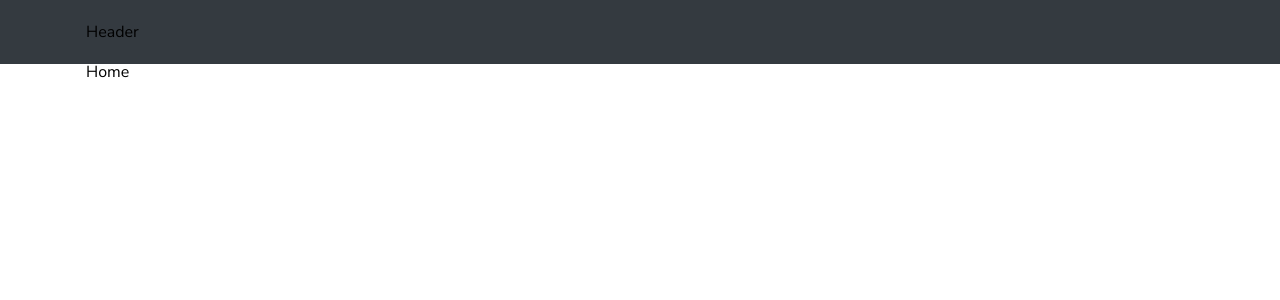
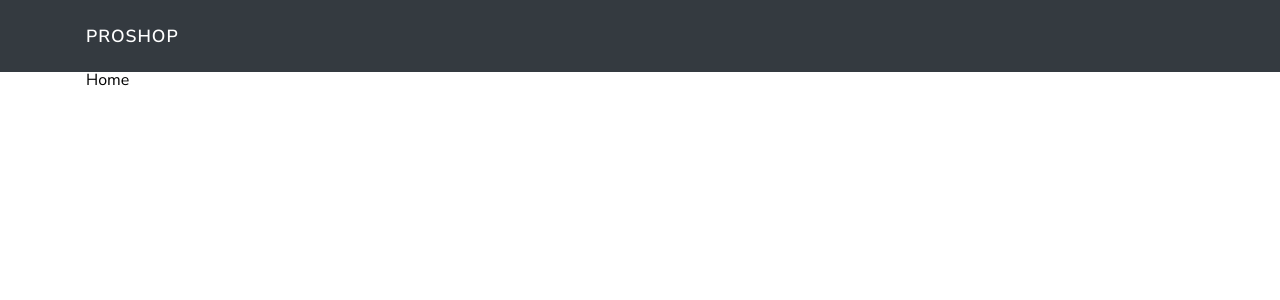
Before and after one commit to gigaamiridze/proshop, a React (Vite) app in the folder client/: page / in a window 1280 px wide. Shown: the top 300 px of the page. Built offline with nearby package versions, Linux system fonts and the light colour scheme.

Commit message:
[Client] Added logo title for header

```diff
--- a/client/src/components/Header.tsx
+++ b/client/src/components/Header.tsx
@@ -1,10 +1,20 @@
-import { HeaderContainer, Container } from '../styles';
+import { HeaderContainer, Container, FlexBox } from '../styles';
+import { Heading } from '../components';
 
 function Header() {
   return (
     <HeaderContainer>
       <Container>
-        Header
+        <FlexBox alignItems='center' justifyContent='space-between'>
+          <Heading
+            title='proshop'
+            type='h4'
+            color='white'
+            fontWeight='600'
+            textTransform='uppercase'
+            letterSpacing={1}
+          />
+        </FlexBox>
       </Container>
     </HeaderContainer>
   )
--- a/client/src/components/Heading.tsx
+++ b/client/src/components/Heading.tsx
@@ -2,13 +2,14 @@ import { IHeadingProps } from '../interfaces';
 import { HeadingStyled } from '../styles';
 
 function Heading(props: IHeadingProps) {
-  const { title, type, color, fontWeight, lineHeight, letterSpacing, textTransform } = props;
+  const { title, type, color, fontFamily, fontWeight, lineHeight, letterSpacing, textTransform } = props;
 
   return (
     <HeadingStyled
       as={type}
       type={type}
       color={color}
+      fontFamily={fontFamily}
       fontWeight={fontWeight}
       lineHeight={lineHeight}
       letterSpacing={letterSpacing}
--- a/client/src/interfaces/Heading.ts
+++ b/client/src/interfaces/Heading.ts
@@ -1,10 +1,11 @@
-import { IColors } from './Theme';
+import { IColors, IFonts } from './Theme';
 
 export type HeadingType = 'h1' | 'h2' | 'h3' | 'h4' | 'h5' | 'h6';
 
 export interface IHeadingStyledProps {
   type: HeadingType;
   color?: keyof IColors;
+  fontFamily?: keyof IFonts;
   fontWeight?: '100' | '200' | '300' | '400' | '500' | '600' | '700' | '800' | '900' | 'lighter' | 'normal' | 'bold' | 'bolder';
   lineHeight?: number | 'normal' | 'initial' | 'inherit';
   letterSpacing?: number | 'normal' | 'initial' | 'inherit';
--- a/client/src/interfaces/Theme.ts
+++ b/client/src/interfaces/Theme.ts
@@ -19,8 +19,8 @@ export interface IColors {
   darkGreen: string;
 }
 
-interface IFonts {
-  primary: string;
+export interface IFonts {
+  nunito: string;
 }
 
 export interface IFontSizes {
--- a/client/src/styles/Global.tsx
+++ b/client/src/styles/Global.tsx
@@ -50,7 +50,7 @@ const GlobalStyles = createGlobalStyle`
 
   // Element styles
   body {
-    font-family: ${({ theme }) => theme.fonts.primary};
+    font-family: ${({ theme }) => theme.fonts.nunito};
   }
 `;
 
--- a/client/src/styles/components/shared/HeadingStyled.ts
+++ b/client/src/styles/components/shared/HeadingStyled.ts
@@ -14,12 +14,13 @@ const getFontSize = (type: HeadingType, fontSizes: IFontSizes) => {
 }
 
 const HeadingStyled = styled.div<IHeadingStyledProps>`
-  ${({ theme, type, color, fontWeight, lineHeight, letterSpacing, textTransform }) => css`
+  ${({ theme, type, color, fontFamily, fontWeight, lineHeight, letterSpacing, textTransform }) => css`
     font-size: ${getFontSize(type, theme.fontSizes)};
     color: ${color || theme.colors.primary};
+    font-family: ${fontFamily || theme.fonts.nunito};
     font-weight: ${fontWeight || 'normal'};
     line-height: ${lineHeight || 'normal'};
-    letter-spacing: ${letterSpacing || 0};
+    letter-spacing: ${`${letterSpacing}px` || 0};
     text-transform: ${textTransform || 'none'};
   `}
 `;
--- a/client/src/styles/index.ts
+++ b/client/src/styles/index.ts
@@ -3,8 +3,8 @@ export { default as HeaderContainer } from './components/header/HeaderContainer'
 
 // Shared Components
 export { default as HeadingStyled } from './components/shared/HeadingStyled';
-export { default as FlexContainer } from './components/shared/FlexBox';
 export { default as Container } from './components/shared/Container';
+export { default as FlexBox } from './components/shared/FlexBox';
 
 export { default as GlobalStyles } from './Global';
 export * from './theme';
--- a/client/src/styles/theme.ts
+++ b/client/src/styles/theme.ts
@@ -14,12 +14,12 @@ export const theme = {
     darkGreen: 'rgba(75, 191, 115, .5)',
   },
   fonts: {
-    primary: '"Nunito Sans", sans-serif',
+    nunito: '"Nunito Sans", sans-serif',
   },
   fontSizes: {
     small: '12px',
     regular: '14px',
-    medium: '18px',
+    medium: '17.5px',
     large: '20px',
     xLarge: '24px',
     xxLarge: '32px',
```
